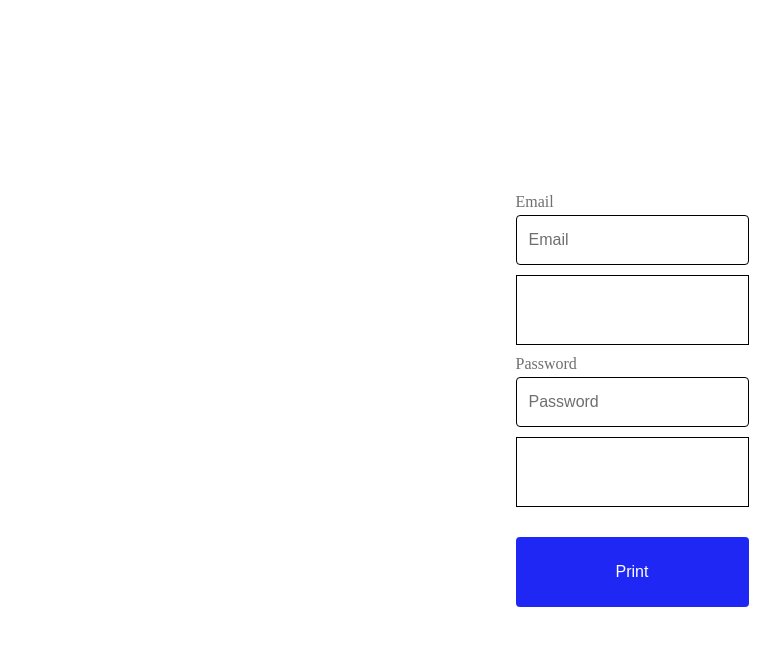
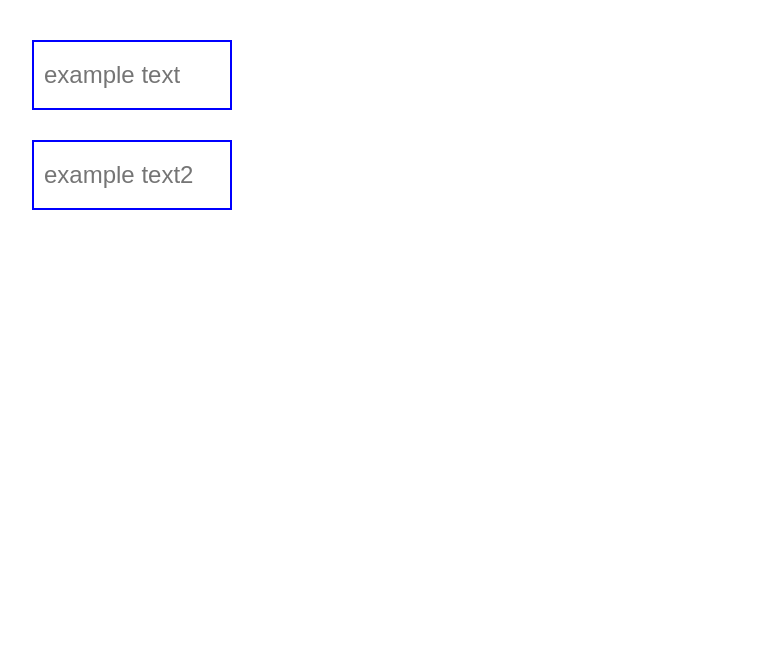
Before and after one commit to Alexandra376/typescript-app, a React (Create React App) app: page / in a window 1280 px wide. Shown: the top 646 px of the page, without its empty margins (8-788 px from the left). Built offline with nearby package versions, Linux system fonts and the light colour scheme; no server answers.

Commit message:
add classwork

```diff
--- a/src/App.tsx
+++ b/src/App.tsx
@@ -4,8 +4,8 @@
 // import Lesson_08 from "./lessons/Lesson_08/Lesson_08";
 import GlobalStyles from "styles/GlobalStyles";
 import React from "react";
-import Homework_09 from "./homeworks/Homework_09/Homework_09";
-// import Lesson_09 from "lessons/Lesson_09/Lesson_09";
+// import Homework_09 from "./homeworks/Homework_09/Homework_09";
+import Lesson_09 from "lessons/Lesson_09/Lesson_09";
 
 function App() {
   return (
@@ -16,8 +16,8 @@ function App() {
           {/*<Homework07/>*/}
           {/*<Lesson_08/>*/}
           {/* eslint-disable-next-line react/jsx-pascal-case */}
-          {/*<Lesson_09/>*/}
-          <Homework_09/>
+          <Lesson_09/>
+          {/*<Homework_09/>*/}
       </>
   )
 }
--- a/src/lessons/Lesson_09/Lesson_09.tsx
+++ b/src/lessons/Lesson_09/Lesson_09.tsx
@@ -3,40 +3,70 @@ import {InputExample, Lesson09Component, Result} from "./style";
 
 function Lesson_09() {
 
-    const [inputValue, setInputValue] = useState<string>("");
-    const [inputValue2, setInputValue2] = useState<string>("");
+    const[inputValue, setInputValue] = useState<string>('');
+    const [inputValue2, setInputValue2] = useState<string>('');
+    const [activity, setActivity] = useState<string>('');
+
+
     const onChangeInput = (event: ChangeEvent<HTMLInputElement>) => {
-        setInputValue(event.target.value);
-    }
-    const onChangeInput2 = (event: ChangeEvent<HTMLInputElement>) => {
-        setInputValue2(event.target.value);
+        setInputValue(event.target.value)
     }
 
-    //Вызов функции callback функции при создании компонента. Пустой массив зависимостей
+    const onChangeInput2 = (event: ChangeEvent<HTMLInputElement>) => {
+        setInputValue2(event.target.value)
+    }
+
+    const getActivity = async () => {
+        try {
+            const response = await fetch('https://www.boredapi.com/api/activity')
+            const result = await response.json();
+            console.log(result.activity);
+
+            if (!response.ok) {
+                throw Object.assign(new Error('API Error'), {
+                    response: result
+                });
+            } else {
+                setActivity(result.activity)
+            }
+        } catch (error) {
+            console.log(error)
+        }
+    }
+
+    // getActivity();
+    // Вызов функции callback при создании компонента. Пустой массив завсимостей
     useEffect(() => {
-        console.log("Updating");
-    }, [])
+        console.log('Mounting');
+        getActivity();
+    }, []);
 
+    // Вызов функции callback при обновлении компонента.  Массив завсимостей не пустой
     useEffect(() => {
-        console.log("Updating");
-    }, [inputValue])
+        if (!!activity) {
+            getActivity();
+            console.log('Updating');
+        }
+    }, [inputValue, inputValue2]);
 
+    // Вызов функции callback при размонтировании компонента.
+    //Массив завсимостей пустой, внутри callback функции возвращается другая функция
     useEffect(() => {
         return () => {
-            console.log("Unmounting");
+            console.log('Unmounting');
         }
-        console.log("Updating");
-    }, [inputValue])
+    }, []);
 
-    return(
-        <>
-            <Lesson09Component>
-                <InputExample name='example' placeholder='example test' onChange={onChangeInput}/>
-                <InputExample name='example2' placeholder='example test' onChange={onChangeInput2}/>
-                <Result>{inputValue}</Result>
-                <Result>{inputValue2}</Result>
-            </Lesson09Component>
-        </>
+    // console.log('render');
+
+    return (
+        <Lesson09Component>
+            <InputExample name='example' placeholder='example text' onChange={onChangeInput} />
+            <InputExample name='example2' placeholder='example text2' onChange={onChangeInput2} />
+            <Result>{inputValue}</Result>
+            <Result>{inputValue2}</Result>
+            <Result>{activity}</Result>
+        </Lesson09Component>
     )
 }
 
```
